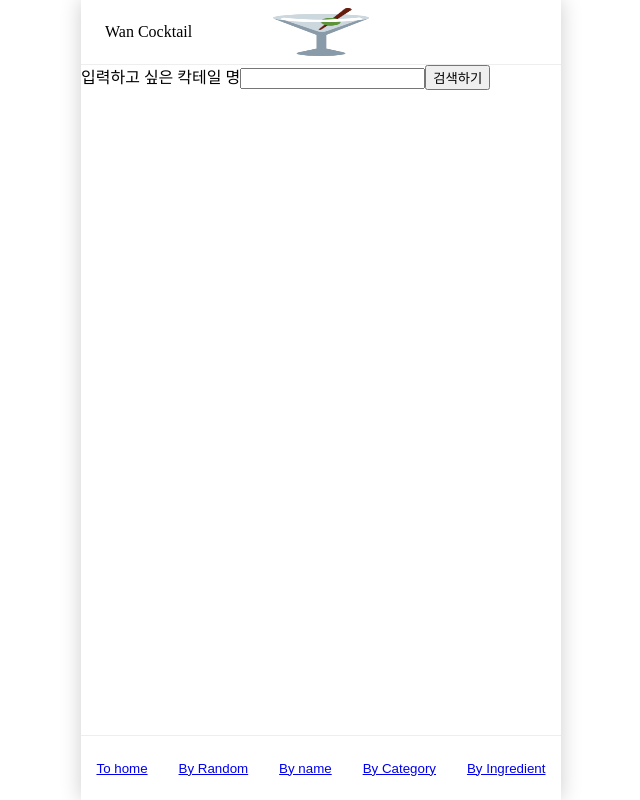
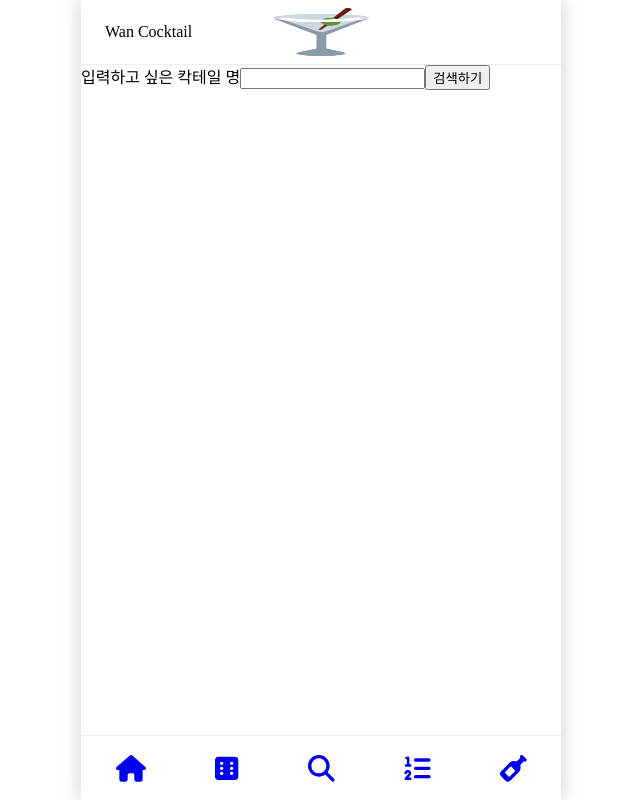
Before and after one commit to Programming-Seungwan/Cocktail-Recipe-Project, a React (Vite) app: page /searchName in a window 1280 px wide. Shown: the whole page, without its empty margins (319-959 px from the left). Built offline with nearby package versions, Linux system fonts and the light colour scheme; a web font is replaced by a local one.

Commit message:
🎨 footer : replace text to icons by font awesome

```diff
--- a/components/Footer/Footer.jsx
+++ b/components/Footer/Footer.jsx
@@ -1,13 +1,15 @@
 import { Link } from 'react-router-dom';
 import styles from './footer.module.css';
 import { useDataContext } from '../../src/dataContext';
+import { faHouse, faMagnifyingGlass, faList12, faDiceSix, faWineBottle } from '@fortawesome/free-solid-svg-icons';
+import { FontAwesomeIcon } from '@fortawesome/react-fontawesome';
 
 export default function Footer() {
   const { mode, handleAppMode } = useDataContext();
 
   function handleClickLink(ev) {
-    const pathname = ev.target.pathname;
-    console.log(pathname);
+    // nested 되기 때문에 pathname 속성을 존재하는 Link 컴포넌트를 포인팅하기 위해
+    const pathname = ev.currentTarget.pathname;
     if (pathname === '/category') handleAppMode('category');
     else if (pathname === '/random') handleAppMode('random');
     else if (pathname === '/ingredient') handleAppMode('ingredient');
@@ -20,28 +22,28 @@ export default function Footer() {
       <div className={styles.footerNavBarLinkContainer}>
         <button>
           <Link to='/home' onClick={handleClickLink}>
-            To home
+            <FontAwesomeIcon icon={faHouse} size='2x' />
           </Link>
         </button>
 
         <button>
           <Link to='/random' onClick={handleClickLink}>
-            By Random
+            <FontAwesomeIcon icon={faDiceSix} size='2x' />
           </Link>
         </button>
         <button>
           <Link to='/searchName' onClick={handleClickLink}>
-            By name
+            <FontAwesomeIcon icon={faMagnifyingGlass} size='2x' />
           </Link>
         </button>
         <button>
           <Link to='/category' onClick={handleClickLink}>
-            By Category
+            <FontAwesomeIcon icon={faList12} size='2x' />
           </Link>
         </button>
         <button>
           <Link to='/ingredient' onClick={handleClickLink}>
-            By Ingredient
+            <FontAwesomeIcon icon={faWineBottle} size='2x' />
           </Link>
         </button>
       </div>
--- a/package.json
+++ b/package.json
@@ -10,6 +10,9 @@
     "preview": "vite preview"
   },
   "dependencies": {
+    "@fortawesome/fontawesome-svg-core": "^6.5.1",
+    "@fortawesome/free-solid-svg-icons": "^6.5.1",
+    "@fortawesome/react-fontawesome": "^0.2.0",
     "react": "^18.2.0",
     "react-dom": "^18.2.0",
     "react-router-dom": "^6.20.0"
```
Also changed, not shown: 1 other file (tests, documents, lock files or other folders).
